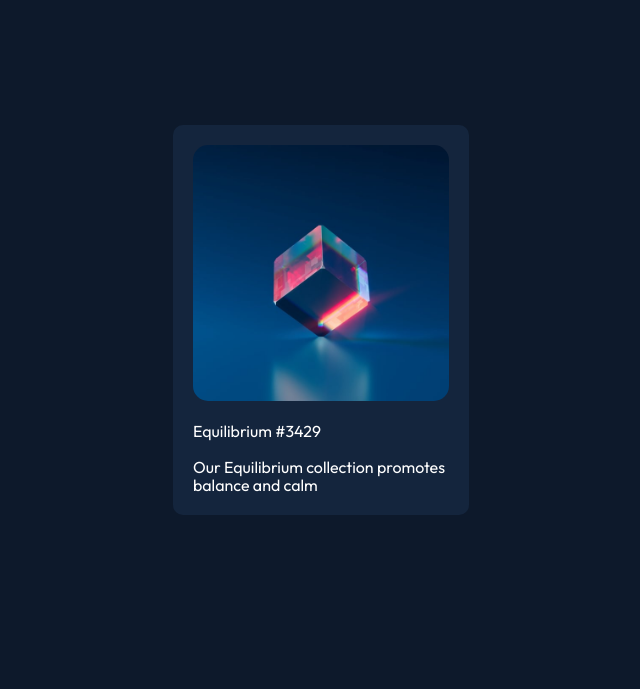
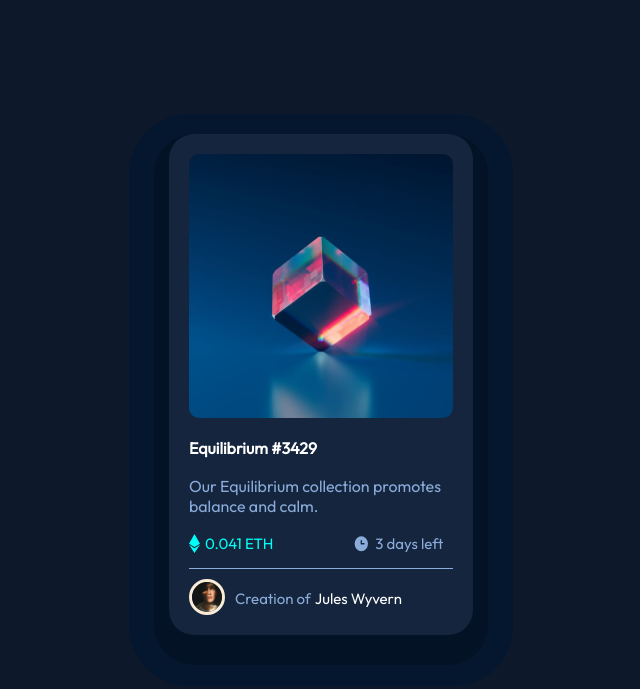
Before and after one commit to Gitter059/EthereumCard_Practice, a plain HTML site: page index.html in a window 1280 px wide. Shown: the whole page, without its empty margins (319-959 px from the left). Drawn offline with Linux system fonts and the light colour scheme.

Commit message:
Finish project

```diff
--- a/Style.css
+++ b/Style.css
@@ -5,27 +5,171 @@ body {
 .card {
   background-color: hsl(216, 50%, 16%);
   padding: 20px 20px 20px 20px;
+  position: sticky;
+  border-radius: 25px;
+  box-shadow: 0px 15px 0px 15px hsl(214, 81%, 8%);
+}
+
+.image-bg {
+  top: 0;
+  left: 0;
+  position: relative;
+  width: 100%;
+  height: 100%;
+  border-radius: 10px;
+  transition: 0.5s ease;
+  text-align: center;
+}
+
+.image-bg #Cold {
+  top: 0;
+  left: 0;
+  position: relative;
+  width: 100%;
+  height: 100%;
+  border-radius: 10px;
+  transition: 0.5s ease;
+  text-align: center;
+}
+
+.image-bg #Hot {
+  transition: 0.5s ease;
   position: absolute;
-  top: 40%;
+  top: 50%;
   left: 50%;
   transform: translate(-50%, -50%);
-  border-radius: 10px;
-}
-
-.image-bg img {
-  position: relative;
-  width: 16rem;
-  border-radius: 15px;
+  -ms-transform: translate(-50%, -50%);
+  text-align: center;
+  opacity: 0;
+  z-index: 1;
 }
 
 a.meanA {
   color: hsl(0, 0%, 100%);
   font-family: "Outfit", sans-serif;
+  font-weight: 600;
   line-height: 15px;
 }
 
 a.meanB {
+  color: hsl(215, 51%, 70%);
+  font-family: "Outfit", sans-serif;
+  font-weight: 400px;
+  line-height: 20px;
+}
+
+.Cyantext {
+  font-family: "Outfit", sans-serif;
+  color: hsl(178, 100%, 50%);
+  font-size: 15px;
+}
+
+.daystag {
+  color: hsl(215, 51%, 70%);
+  font-family: "Outfit", sans-serif;
+  font-size: 15px;
+}
+
+.image-container {
+  display: flex;
+}
+
+.image-container #Icon1 {
+  float: left;
+  padding-right: 5px;
+}
+
+.image-container #Icon2 {
+  padding-left: 5rem;
+  padding-right: 5px;
+}
+
+.CardFooter {
+  border-top-style: solid;
+  border-top-color: hsl(215, 51%, 70%);
+  border-top-width: 1px;
+  padding-top: 10px;
+  margin-top: 15px;
+  display: flex;
+  font-size: 15px;
+}
+.CardFooter #avatar {
+  height: 30px;
+  width: 30px;
+  border-radius: 50%;
+  border-style: solid;
+  border-width: medium;
+  border-color: antiquewhite;
+}
+
+#Footertext {
+  padding-top: 10px;
+  padding-left: 10px;
+  color: hsl(215, 51%, 70%);
+  font-family: "Outfit", sans-serif;
+}
+
+#FootertextB {
+  padding-top: 10px;
+  padding-left: 10px;
   color: hsl(0, 0%, 100%);
   font-family: "Outfit", sans-serif;
-  line-height: 15px;
+  display: inline-block;
+  margin-left: -6px;
 }
+
+div.outerlayer {
+  background-color: hsl(214, 81%, 10%);
+  position: fixed;
+  padding: 20px 40px 40px 40px;
+  top: 50%;
+  left: 50%;
+  transform: translate(-50%, -50%);
+  border-radius: 10px;
+  width: 19rem;
+  height: 32rem;
+  border-radius: 60px;
+}
+
+.meanA:hover {
+  color: hsl(178, 100%, 50%);
+  cursor: pointer;
+}
+
+#FootertextB:hover {
+  color: hsl(178, 100%, 50%);
+  cursor: pointer;
+}
+
+/* Hover effects */
+
+.image-bg #Hot:hover ~ .overlay {
+  opacity: 1;
+  background-color: hsl(178, 100%, 50%, 50%);
+  cursor: pointer;
+}
+
+.image-bg #Hot:hover {
+  opacity: 1;
+  cursor: pointer;
+}
+
+.overlay {
+  position: absolute;
+  top: 0;
+  left: 0;
+  width: 100%;
+  height: 263.99px;
+  border-radius: 10px;
+  opacity: 0;
+}
+
+.overlay:hover {
+  cursor: pointer;
+  background-color: hsl(178, 100%, 50%, 50%);
+  opacity: 1;
+}
+
+.image-bg:hover #Hot {
+  opacity: 1;
+}
--- a/index.html
+++ b/index.html
@@ -12,9 +12,12 @@
     />
   </head>
   <body>
+    <div class="outerlayer">
       <div class="card">
         <div class="image-bg">
-        <img src="images/image-equilibrium.jpg" alt="Ethereum" />
+          <img src="images/image-equilibrium.jpg" alt="Ethereum" id="Cold" />
+          <img src="images/icon-view.svg" alt="View" id="Hot" />
+          <div class="overlay"></div>
         </div>
         <br />
         <a class="meanA">Equilibrium #3429</a>
@@ -22,7 +25,21 @@
         <br />
         <a class="meanB">Our Equilibrium collection promotes</a>
         <br />
-      <a class="meanB">balance and calm</a>
+        <a class="meanB">balance and calm.</a>
+        <br />
+        <br />
+        <div class="image-container">
+          <img src="images/icon-ethereum.svg" id="Icon1" />
+          <a class="Cyantext">0.041 ETH</a>
+          <img src="images/icon-clock.svg" id="Icon2" />
+          <a class="daystag">3 days left</a>
+        </div>
+        <div class="CardFooter">
+          <img src="images/image-avatar.png" id="avatar" />
+          <a id="Footertext"> Creation of</a>
+          <a id="FootertextB">Jules Wyvern </a>
+        </div>
+      </div>
     </div>
   </body>
 </html>
```
Also changed, not shown: 1 other file. Lines whose indentation alone changed are shown as unchanged.
